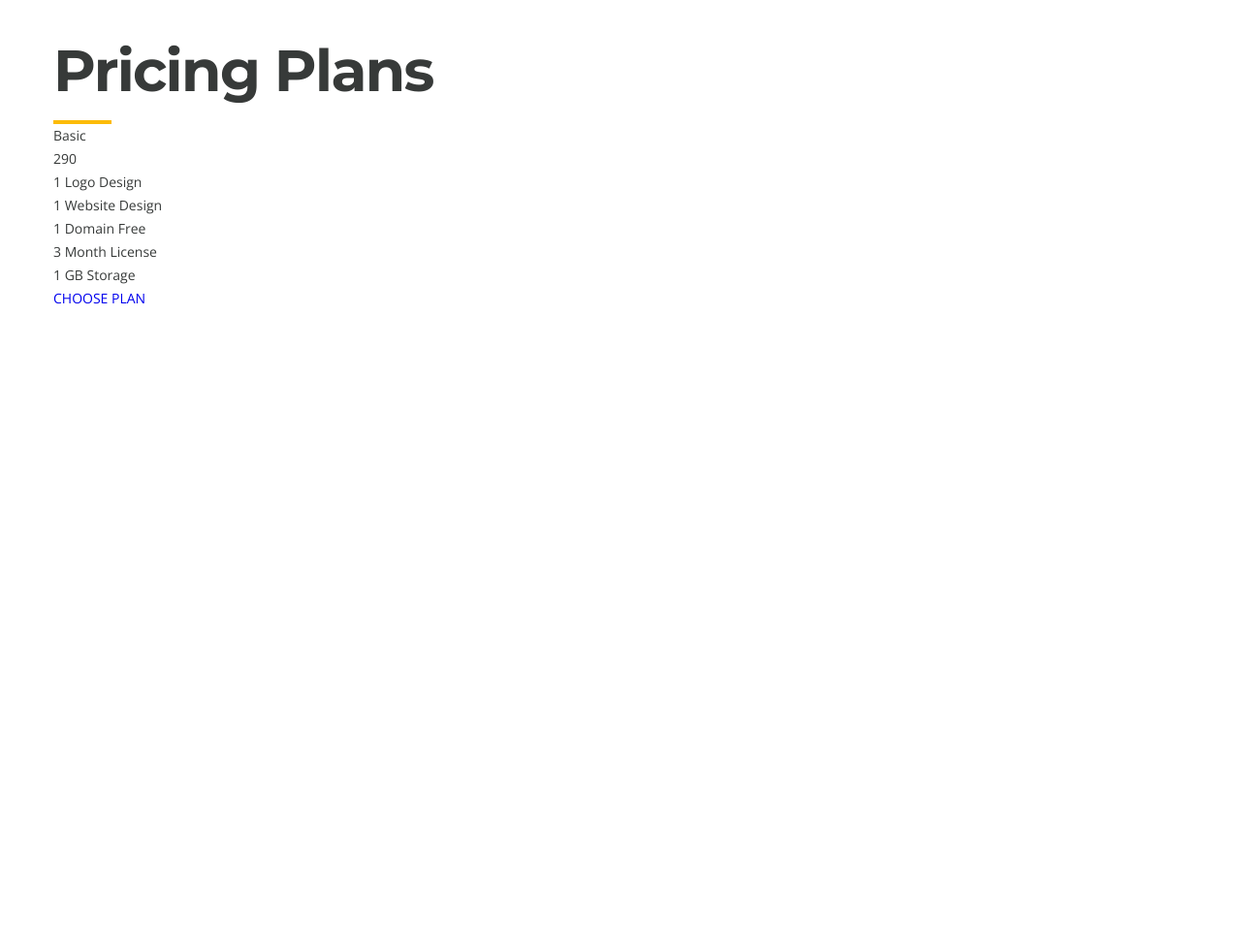
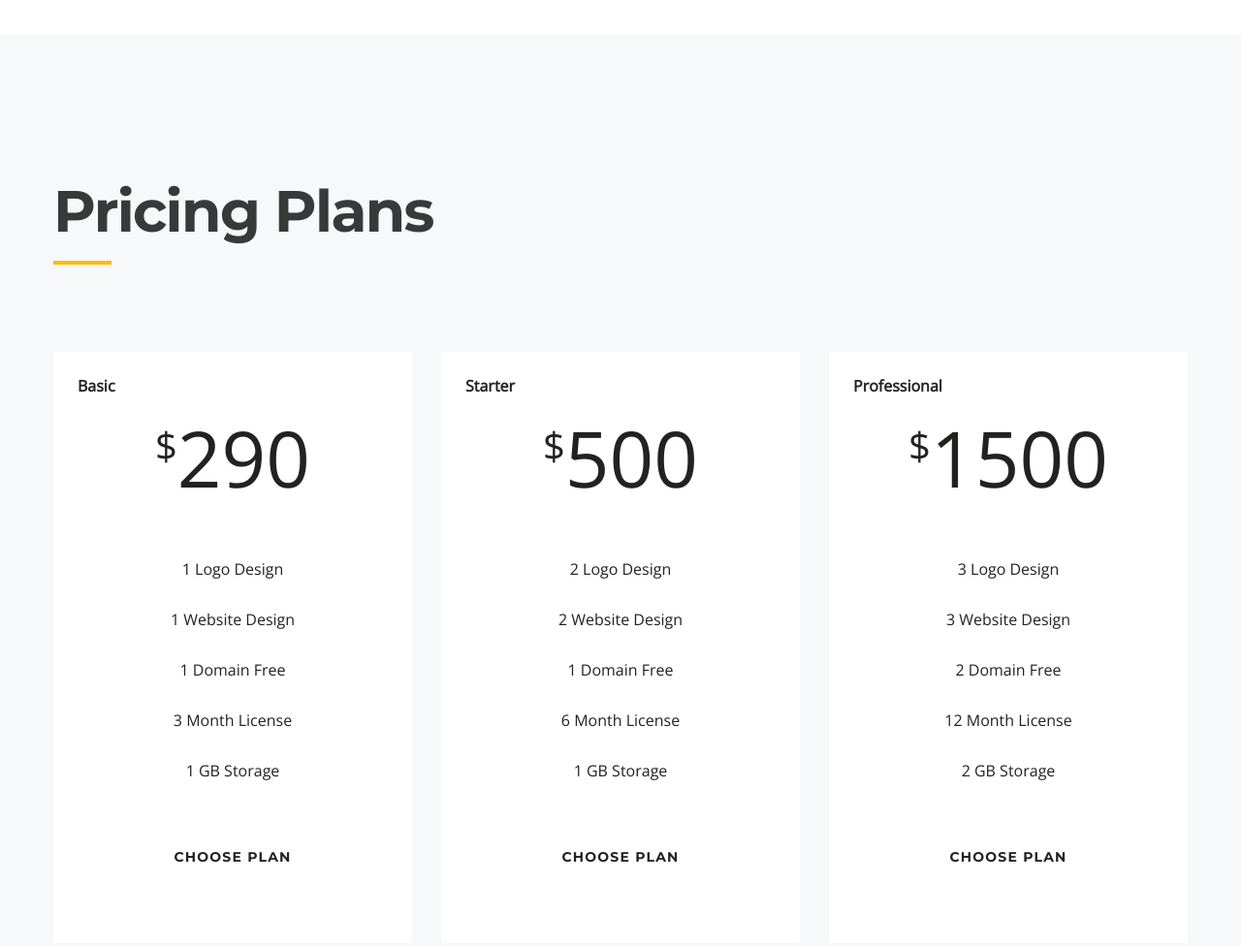
Before and after one commit to Aleksegoist/lendos_marketing, a plain HTML site: page index.html in a window 1280 px wide. Shown: the part 7320-8296 px from the top of the page at 97% size. Before the commit the page ends 7640 px from the top, so only its background shows below. Drawn offline with nearby package versions, Linux system fonts and the light colour scheme.

Commit message:
add section prices

```diff
--- a/css/style.css
+++ b/css/style.css
@@ -8,8 +8,8 @@ html {
   box-sizing: inherit;
 }
 
-ul[class],
-ol[class] {
+ul,
+ol {
   padding: 0;
 }
 
@@ -21,8 +21,8 @@ h4,
 h5,
 h6,
 p,
-ul[class],
-ol[class],
+ul,
+ol,
 li,
 figure,
 figcaption,
@@ -545,3 +545,60 @@ expertise__item-text {
   font-size: 12px;
   line-height: 16px;
 }
+
+.pricing {
+  background-color: #f6f8fa;
+  padding: 145px 0 160px;
+}
+
+.pricing__title {
+  margin-bottom: 90px;
+}
+
+.pricing__items {
+  display: flex;
+  justify-content: space-between;
+}
+
+.pricing__item {
+  background-color: #fff;
+  text-align: center;
+  padding: 24px 25px 50px;
+  width: 370px;
+}
+
+.pricing__item li {
+  font-weight: 300;
+  font-size: 16px;
+  line-height: 22px;
+  color: #242121;
+  margin-bottom: 30px;
+}
+
+.pricing__item .pricing__item-name {
+  text-align: left;
+  font-weight: bold;
+  margin-bottom: 8px;
+}
+
+.pricing__item .pricing__item-num {
+  font-size: 80px;
+  line-height: 109px;
+  margin-bottom: 50px;
+}
+
+.pricing__item-num sup {
+  font-size: 40px;
+  line-height: 54px;
+}
+
+.pricing__item-link {
+  margin-top: 70px;
+  display: block;
+  font-family: 'Montserrat', sans-serif;
+  color: #242121;
+  font-weight: bold;
+  font-size: 14px;
+  line-height: 17px;
+  letter-spacing: 1.2px;
+}
--- a/index.html
+++ b/index.html
@@ -387,17 +387,37 @@
     <!----- pricing ----->
     <section class="pricing">
       <div class="container">
-        <h2 class="title">Pricing Plans</h2>
+        <h2 class="title pricing__title">Pricing Plans</h2>
         <div class="pricing__items">
           <ul class="pricing__item">
-            <li>Basic</li>
-            <li>290</li>
+            <li class="pricing__item-name">Basic</li>
+            <li class="pricing__item-num"><sup>$</sup>290</li>
             <li>1 Logo Design</li>
             <li>1 Website Design</li>
             <li>1 Domain Free</li>
             <li>3 Month License</li>
             <li>1 GB Storage</li>
-            <li><a href="#">CHOOSE PLAN</a></li>
+            <li><a class="pricing__item-link" href="#">CHOOSE PLAN</a></li>
+          </ul>
+          <ul class="pricing__item">
+            <li class="pricing__item-name">Starter</li>
+            <li class="pricing__item-num"><sup>$</sup>500</li>
+            <li>2 Logo Design</li>
+            <li>2 Website Design</li>
+            <li>1 Domain Free</li>
+            <li>6 Month License</li>
+            <li>1 GB Storage</li>
+            <li><a class="pricing__item-link" href="#">CHOOSE PLAN</a></li>
+          </ul>
+          <ul class="pricing__item">
+            <li class="pricing__item-name">Professional</li>
+            <li class="pricing__item-num"><sup>$</sup>1500</li>
+            <li>3 Logo Design</li>
+            <li>3 Website Design</li>
+            <li>2 Domain Free</li>
+            <li>12 Month License</li>
+            <li>2 GB Storage</li>
+            <li><a class="pricing__item-link" href="#">CHOOSE PLAN</a></li>
           </ul>
         </div>
       </div>
```
